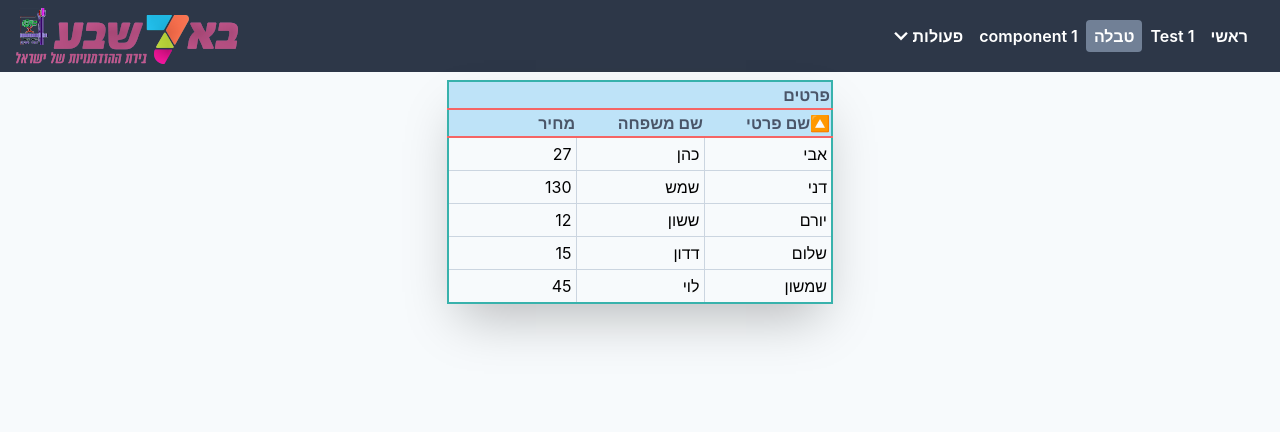
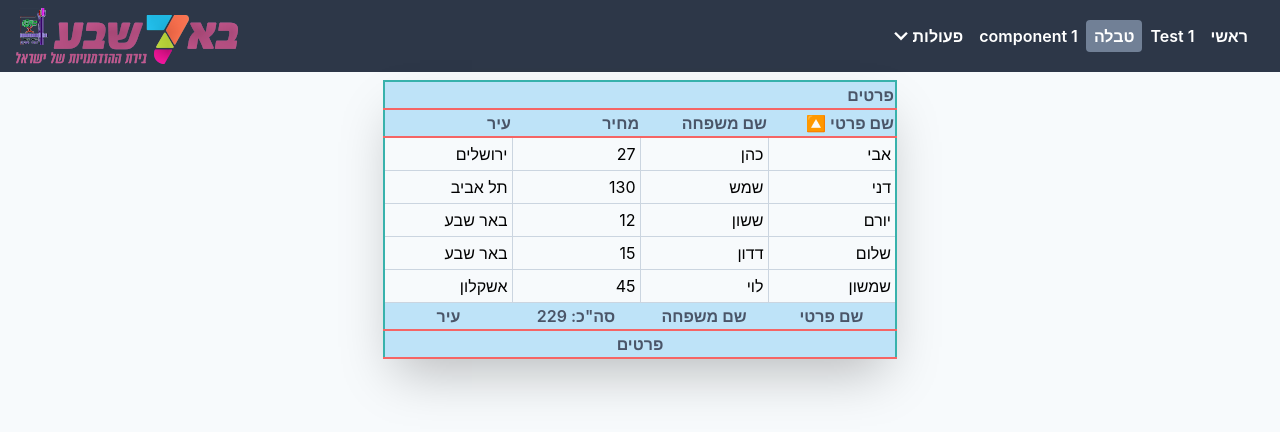
Before and after one commit to nahummor/react-tailwind, a React (Create React App) app: page /table in a window 1280 px wide. Shown: the top 432 px of the page. Built offline with nearby package versions, Linux system fonts and the light colour scheme.

Commit message:
add sort

```diff
--- a/src/components/Table/Table.js
+++ b/src/components/Table/Table.js
@@ -8,26 +8,31 @@ const Table = () => {
             col1: 'שלום',
             col2: 'דדון',
             col3: 15,
+            city: 'באר שבע',
          },
          {
             col1: 'אבי',
             col2: 'כהן',
             col3: 27,
+            city: 'ירושלים',
          },
          {
             col1: 'דני',
             col2: 'שמש',
             col3: 130,
+            city: 'תל אביב',
          },
          {
             col1: 'יורם',
             col2: 'ששון',
             col3: 12,
+            city: 'באר שבע',
          },
          {
             col1: 'שמשון',
             col2: 'לוי',
             col3: 45,
+            city: 'אשקלון',
          },
       ],
       []
@@ -41,14 +46,30 @@ const Table = () => {
                {
                   Header: 'שם פרטי',
                   accessor: 'col1', // accessor is the "key" in the data
+                  Footer: 'שם פרטי',
                },
                {
                   Header: 'שם משפחה',
                   accessor: 'col2',
+                  Footer: 'שם משפחה',
                },
                {
                   Header: 'מחיר',
                   accessor: 'col3',
+                  Footer: (info) => {
+                     const total = useMemo(() => {
+                        return info.rows.reduce(
+                           (sum, row) => row.values.col3 + sum,
+                           0
+                        );
+                     }, [info.rows]);
+                     return <>סה"כ: {total} </>;
+                  },
+               },
+               {
+                  Header: 'עיר',
+                  accessor: 'city',
+                  Footer: 'עיר',
                },
             ],
          },
@@ -72,7 +93,7 @@ const Table = () => {
       getTableProps,
       getTableBodyProps,
       headerGroups,
-      //   footerGroups,
+      footerGroups,
       rows,
       prepareRow,
    } = useTable(
@@ -80,6 +101,7 @@ const Table = () => {
          columns,
          data,
          initialState: initState,
+         disableSortRemove: true,
       },
       useSortBy
    );
@@ -103,6 +125,7 @@ const Table = () => {
                                       font-semibold w-32 text-right
                                       hover:bg-gray-500'>
                            {/* Add a sort direction indicator */}
+                           {column.render('Header')}
                            <span>
                               {column.isSorted
                                  ? column.isSortedDesc
@@ -110,7 +133,6 @@ const Table = () => {
                                     : ' 🔼'
                                  : ''}
                            </span>
-                           {column.render('Header')}
                         </th>
                      ))}
                   </tr>
@@ -137,7 +159,7 @@ const Table = () => {
                })}
             </tbody>
 
-            {/* <tfoot>
+            <tfoot>
                {footerGroups.map((group) => (
                   <tr {...group.getFooterGroupProps()}>
                      {group.headers.map((column) => (
@@ -151,7 +173,7 @@ const Table = () => {
                      ))}
                   </tr>
                ))}
-            </tfoot> */}
+            </tfoot>
          </table>
       </div>
    );
```
